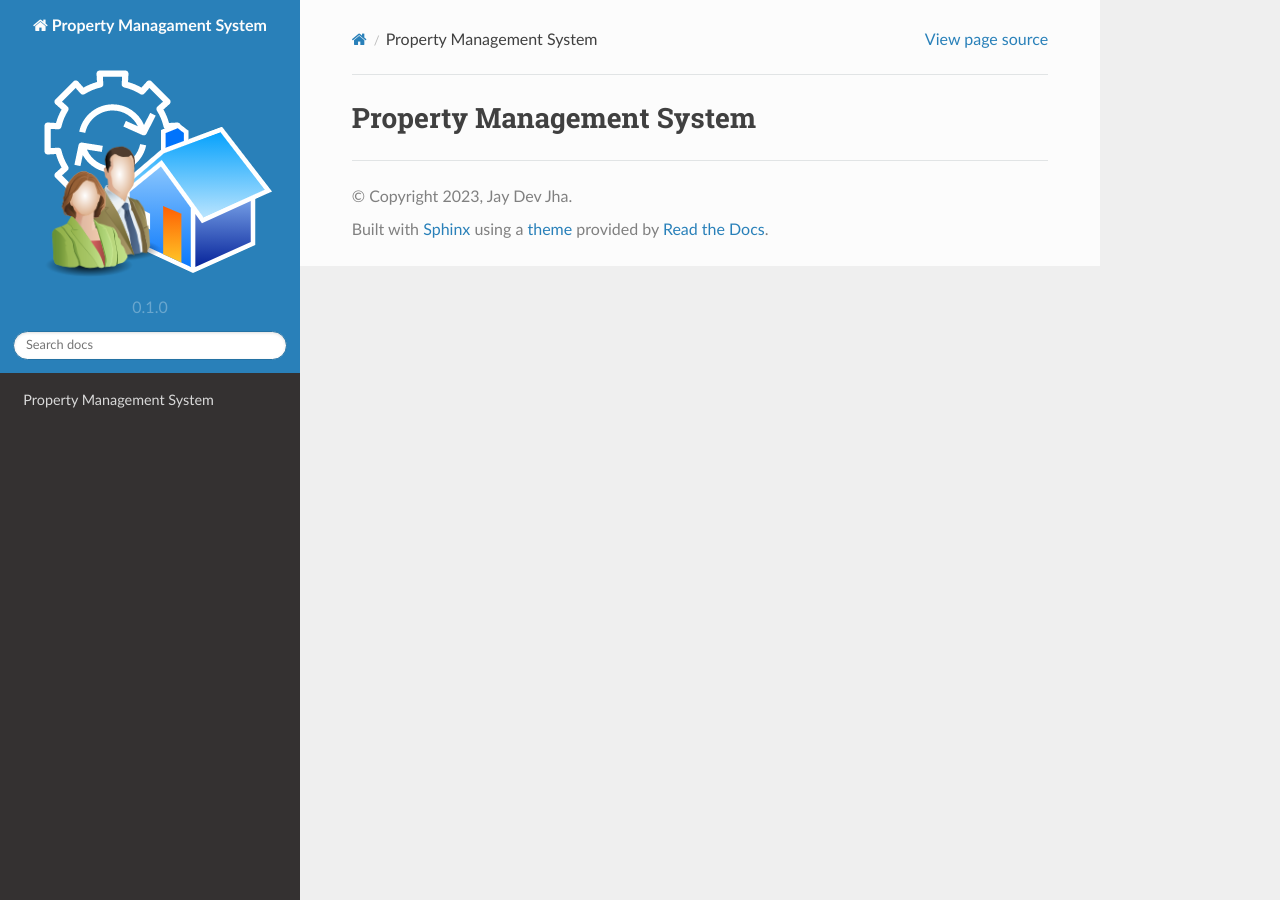
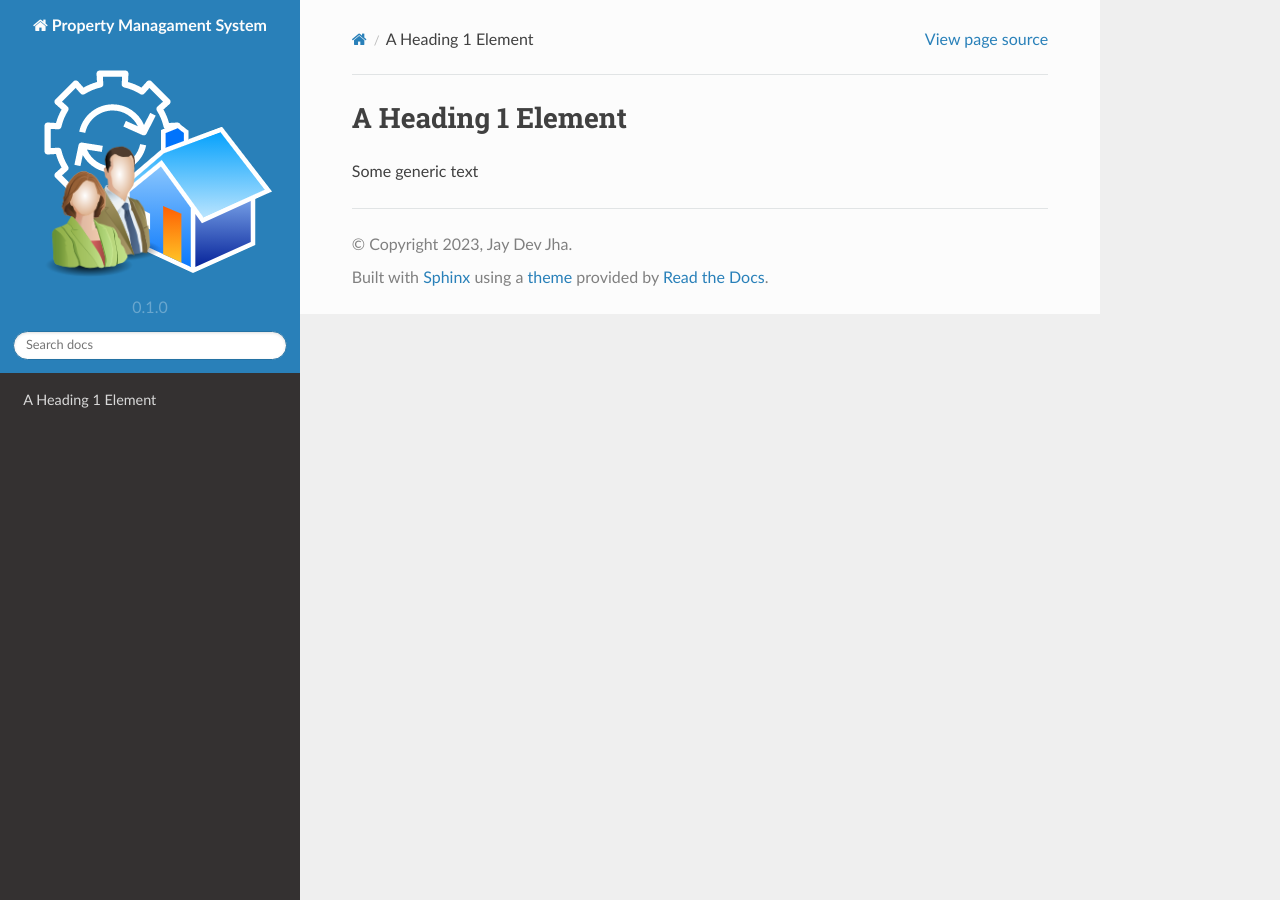
Before and after one commit to IIITM-Jay/Property-Management-System-Docs, a Sphinx documentation site: the page built from docs/source/index.rst, in a window 1280 px wide. Built offline with Sphinx 7.4.7 and the Read the Docs theme 2.0.0, drawn with Linux system fonts in a browser that asks for light colours.

Commit message:
Update index.rst

```diff
--- a/docs/source/index.rst
+++ b/docs/source/index.rst
@@ -1,5 +1,7 @@
-.. rst-class:: center
+.. rst-class: center
 
-=======================================
-Property Management System
-=======================================
+===================
+A Heading 1 Element
+===================
+
+Some generic text
```
